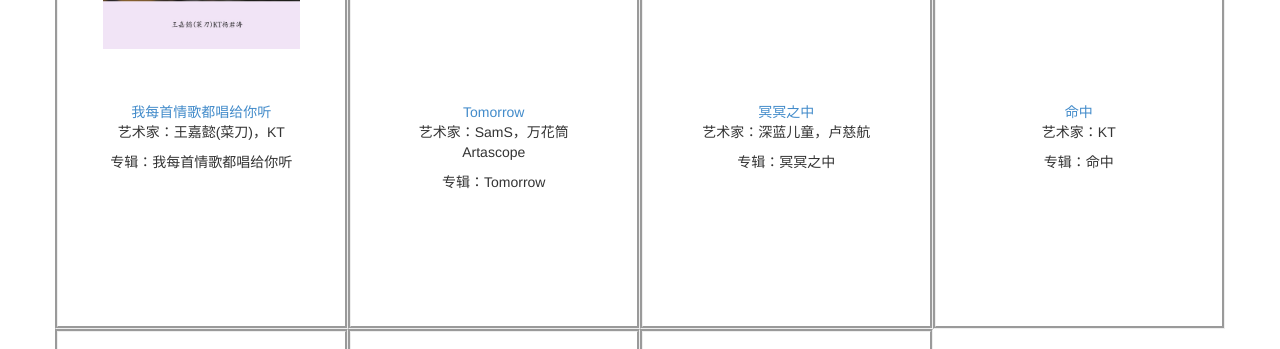
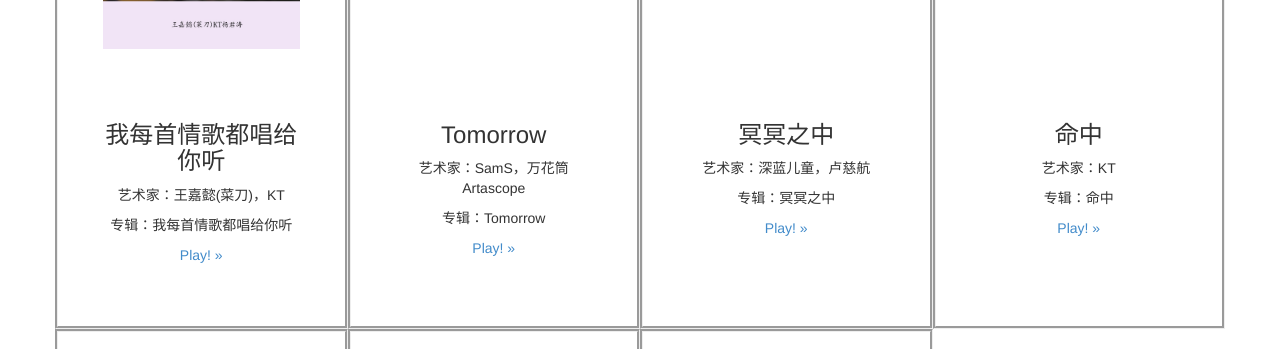
Before and after one commit to JannyBiubiu/DAM, a Flask app: page /#/chinese in a window 1280 px wide. Shown: the part 2985-3334 px from the top of the page. Run offline with Flask 2, Linux system fonts and the light colour scheme; some libraries are stand-ins or nearby versions.

Commit message:
add folder display, scrollers

```diff
--- a/myapp/templates/field.html
+++ b/myapp/templates/field.html
@@ -14,16 +14,17 @@
 <div class="container">
     <div class="row">
         {% for song in list %}
-        <div class="col-xs-6 col-md-3" style="border:groove;text-align:center;height: 500px">
+        <div class="col-xs-6 col-md-3" style="border:groove;text-align:center;height: 500px;overflow-y: auto;overflow-x: hidden"">
             <br />
             <div class="container" >
             <div class="container" style="height:250px">
                 <img src='{{song["img"]}}' style="width:100%" /><br>
             </div>
             <div class="container" style="padding-bottom:2px">
-                <a href='{{url_for("play",name=name,id=song["id"])}}'>{{song["title"]}}</a>
+                <h3 >{{song["title"]}}</h3>
                 <p class="s-fc7" >艺术家：{{song["artist"]}}</p>
                 <p class="s-fc7">专辑：{{song["album"]}}</p>
+                <a href='{{url_for("play",name=name,id=song["id"])}}'>Play! &raquo;</a>
             </div>
             </div>
         </div>
--- a/myapp/templates/index.html
+++ b/myapp/templates/index.html
@@ -7,7 +7,6 @@
         <br />
         <h1>U l t r a    R e l e a s e</h1>
         <p class="lead">Ultra Release is a special website for sharing unique music tastes.</p>
-        <p><a href="http://flask.pocoo.org/" class="btn btn-primary btn-large" style="color:black;background-color:white;border:groove;border-color:black">Learn more &raquo;</a></p>
     </div>
 </div>
 <div class="container">
--- a/myapp/templates/layout.html
+++ b/myapp/templates/layout.html
@@ -10,7 +10,7 @@
     <script src="/static/scipts/jquery-1.10.2.min.js"></script>
 </head>
 
-<body>
+<body >
     <div class="navbar navbar-inverse navbar-fixed-top">
         <div class="container">
             <div class="navbar-header">
--- a/myapp/templates/play.html
+++ b/myapp/templates/play.html
@@ -5,14 +5,14 @@
     <div class="row">
         <div class="col-md-6" style="border:groove;text-align:center;">
             <br />
-            <div class="container">
+            <div class="container" style="height: 650px;overflow-y: auto;overflow-x: hidden">
                 <img src='{{"../"+data["img"]}}' style="width:100%" />
                 <p>{{data["title"]}}</p>
                 <p>艺术家：{{data["artist"]}}</p>
                 <p>专辑：{{data["album"]}}</p>
             </div>
         </div>
-        <div class="col-md-6" style="text-align:center">
+        <div class="col-md-6" style="text-align:center;height:650px;overflow-x:hidden;overflow-y: auto;border:groove;text-align:center;">
             {% for key in lyrics_key %}
             <p>{{lyrics[key]}}</p>
             {% endfor %}
```
